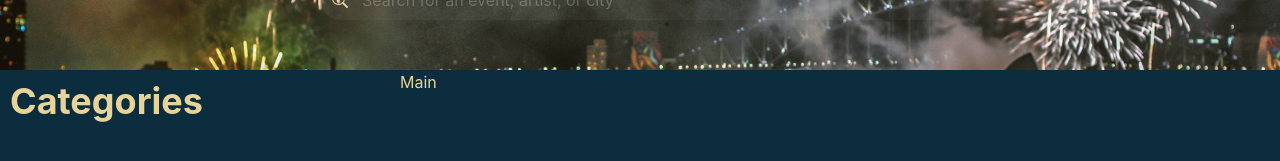
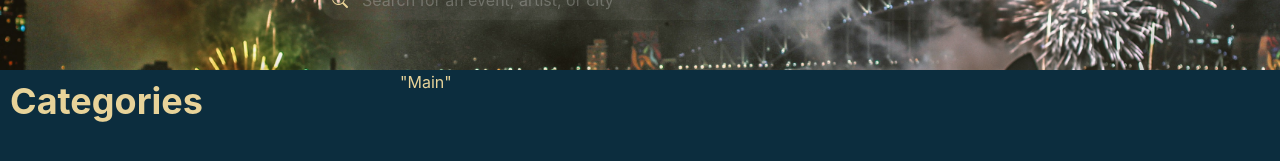
Before and after one commit to kalfany2k/R-D, a React (Vite) app: page / in a window 1280 px wide. Shown: the part 239-400 px from the top of the page. Built offline with nearby package versions, Linux system fonts and the light colour scheme.

Commit message:
Removed states

```diff
--- a/src/App.tsx
+++ b/src/App.tsx
@@ -8,8 +8,6 @@ import EventCategoryList from "./Components/EventCategoryList";
 
 function App() {
   const [isMenuActive, setMenuActive] = useState(false);
-  const [showHowItWorks, setShowHowItWorks] = useState(false);
-  const [showBecomeaPartner, setShowBecomeaPartner] = useState(false);
 
   return (
     <div>
@@ -27,8 +25,6 @@ function App() {
           <NavBar
             isMenuActive={isMenuActive}
             setMenuActive={() => setMenuActive(!isMenuActive)}
-            setShowHowItWorks={setShowHowItWorks}
-            setShowBecomeaPartner={setShowBecomeaPartner}
           />
           <SearchBar />
         </GridItem>
@@ -38,15 +34,7 @@ function App() {
             <EventCategoryList />
           </GridItem>
         </Show>
-        <GridItem area="main">
-          {showHowItWorks ? (
-            <HowItWorks />
-          ) : showBecomeaPartner ? (
-            <BecomeAPartner />
-          ) : (
-            "Main"
-          )}
-        </GridItem>
+        <GridItem area="main">"Main"</GridItem>
       </Grid>
     </div>
   );
--- a/src/Components/NavButtonsPC.tsx
+++ b/src/Components/NavButtonsPC.tsx
@@ -3,12 +3,7 @@ import { Text, Button } from "@chakra-ui/react";
 
 export const navOptionList = ["How it works", "Become a partner", "Log in"];
 
-interface Props {
-  setShowHowItWorks: React.Dispatch<React.SetStateAction<boolean>>;
-  setShowBecomeaPartner: React.Dispatch<React.SetStateAction<boolean>>;
-}
-
-const NavButtonsPC = ({ setShowHowItWorks, setShowBecomeaPartner }: Props) => {
+const NavButtonsPC = () => {
   return (
     <div
       style={{
@@ -21,35 +16,11 @@ const NavButtonsPC = ({ setShowHowItWorks, setShowBecomeaPartner }: Props) => {
     >
       <ColorModeSwitch />
       {navOptionList.map((option) => {
-        if (option === 'How it works') {
-          return (
-            <Text
-              key={option}
-              fontSize="1xl"
-              fontWeight="semibold"
-              onClick={() => setShowHowItWorks(prev => !prev)}
-            >
-              {option}
-            </Text>
-          );
-        } else if (option === 'Become a partner') {
-          return (
-            <Text
-              key={option}
-              fontSize="1xl"
-              fontWeight="semibold"
-              onClick={() => setShowBecomeaPartner(prev => !prev)}
-            >
-              {option}
-            </Text>
-          );
-        } else {
-          return (
-            <Text key={option} fontSize="1xl" fontWeight="semibold">
-              {option}
-            </Text>
-          );
-        }
+        return (
+          <Text key={option} fontSize="1xl" fontWeight="semibold">
+            {option}
+          </Text>
+        );
       })}
 
       <Button size="md" colorScheme="green">
```
